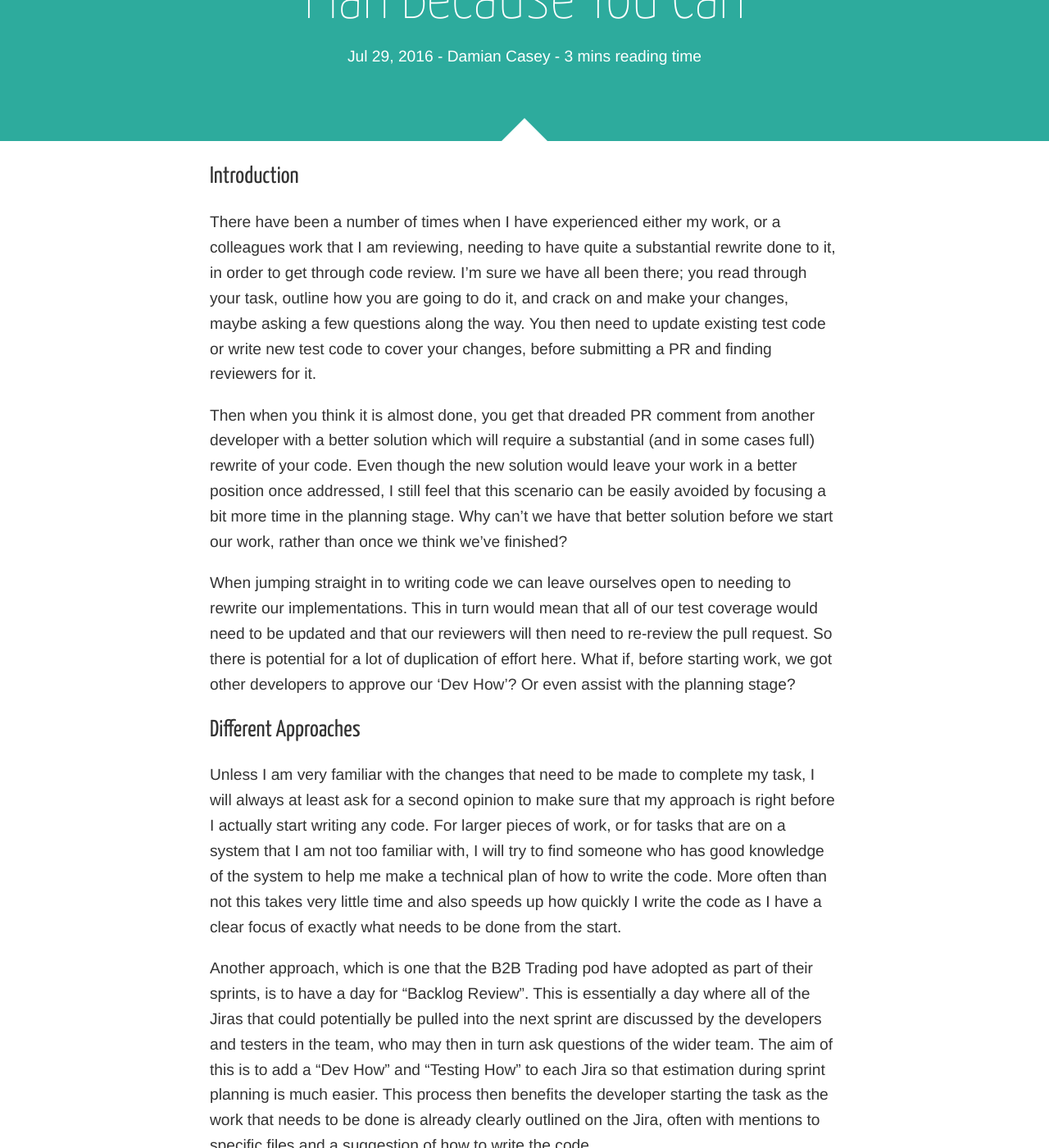
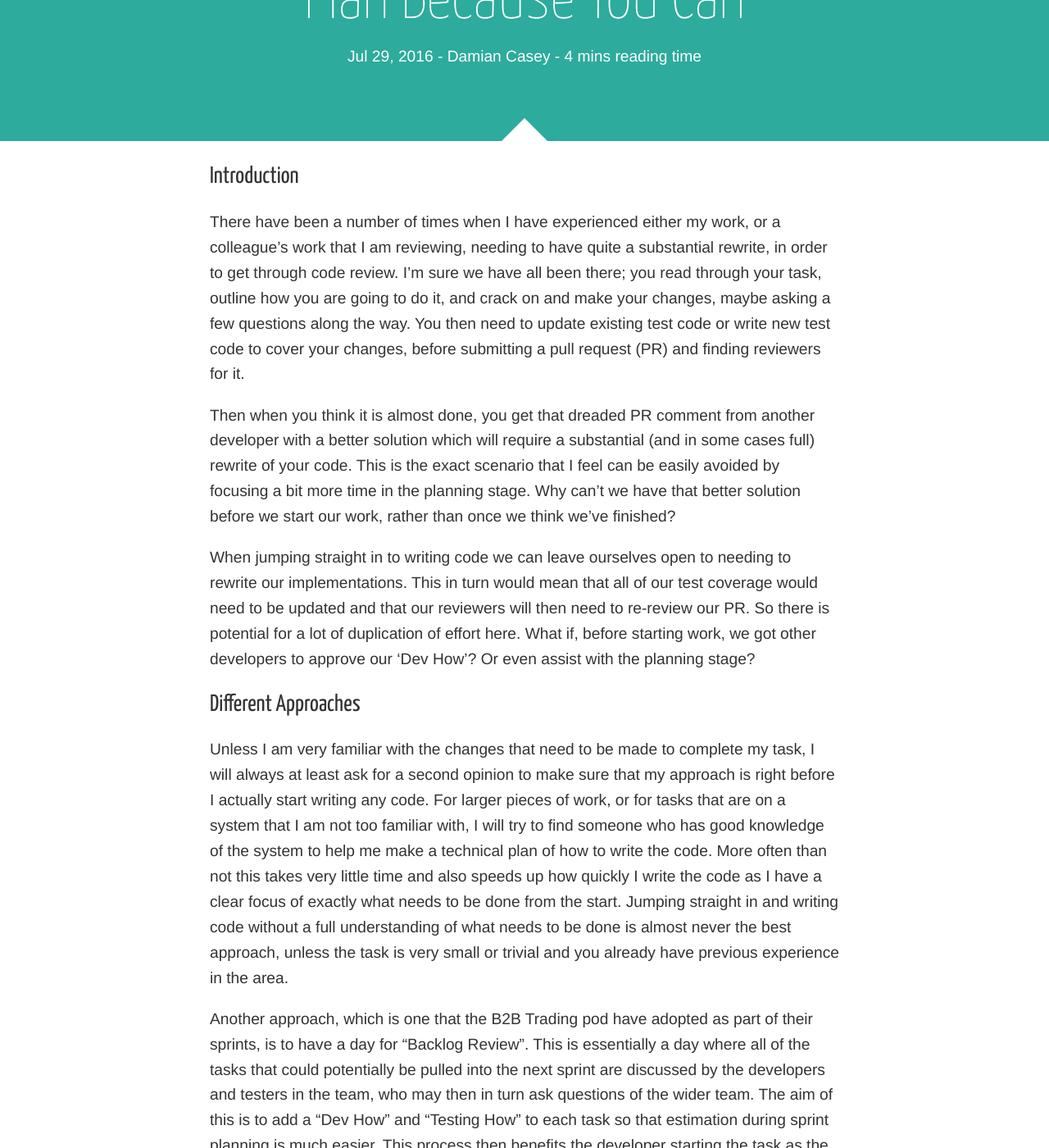
Before and after one commit to holidayextras/holidayextras.github.com, a Jekyll site: the page built from _posts/2016-07-29-plan-because-you-can.md, in a window 1280 px wide and 1400 px high, scrolled down 305 px. Shown: the whole window at 82% size. Built offline with Jekyll 4.4.1, drawn with Linux system fonts in a browser that asks for light colours; nearby versions of some CDN libraries; comment, search, counter and statistics services are not loaded; some of the changed text lies outside the part shown.

Commit message:
plan-because-you-can

```diff
--- a/_posts/2016-07-29-plan-because-you-can.md
+++ b/_posts/2016-07-29-plan-because-you-can.md
@@ -5,18 +5,18 @@ categories: Delivery
 author: damian_casey
 tags: Planning Efficiently
 comments: true
-excerpt: Sometimes we need to substantially rewrite our code to get it through code review, but why do we only know that it needs to be rewritten once we think we have finished? Why can't we know that better approach before we start to write our code?
+excerpt: Sometimes we need to substantially rewrite our code to get it through code review, but why do we only know that it needs to be rewritten once we think we have finished? What would be a better approach to use from the start when writing our code?
 ---
 ## Introduction
-There have been a number of times when I have experienced either my work, or a colleagues work that I am reviewing, needing to have quite a substantial rewrite done to it, in order to get through code review. I'm sure we have all been there; you read through your task, outline how you are going to do it, and crack on and make your changes, maybe asking a few questions along the way. You then need to update existing test code or write new test code to cover your changes, before submitting a PR and finding reviewers for it.
+There have been a number of times when I have experienced either my work, or a colleague's work that I am reviewing, needing to have quite a substantial rewrite, in order to get through code review. I'm sure we have all been there; you read through your task, outline how you are going to do it, and crack on and make your changes, maybe asking a few questions along the way. You then need to update existing test code or write new test code to cover your changes, before submitting a pull request (PR) and finding reviewers for it.
 
-Then when you think it is almost done, you get that dreaded PR comment from another developer with a better solution which will require a substantial (and in some cases full) rewrite of your code. Even though the new solution would leave your work in a better position once addressed, I still feel that this scenario can be easily avoided by focusing a bit more time in the planning stage. Why can’t we have that better solution before we start our work, rather than once we think we’ve finished?
+Then when you think it is almost done, you get that dreaded PR comment from another developer with a better solution which will require a substantial (and in some cases full) rewrite of your code. This is the exact scenario that I feel can be easily avoided by focusing a bit more time in the planning stage. Why can’t we have that better solution before we start our work, rather than once we think we’ve finished?
 
-When jumping straight in to writing code we can leave ourselves open to needing to rewrite our implementations. This in turn would mean that all of our test coverage would need to be updated and that our reviewers will then need to re-review the pull request. So there is potential for a lot of duplication of effort here. What if, before starting work, we got other developers to approve our 'Dev How'? Or even assist with the planning stage?
+When jumping straight in to writing code we can leave ourselves open to needing to rewrite our implementations. This in turn would mean that all of our test coverage would need to be updated and that our reviewers will then need to re-review our PR. So there is potential for a lot of duplication of effort here. What if, before starting work, we got other developers to approve our 'Dev How'? Or even assist with the planning stage?
 
 ## Different Approaches
-Unless I am very familiar with the changes that need to be made to complete my task, I will always at least ask for a second opinion to make sure that my approach is right before I actually start writing any code. For larger pieces of work, or for tasks that are on a system that I am not too familiar with, I will try to find someone who has good knowledge of the system to help me make a technical plan of how to write the code. More often than not this takes very little time and also speeds up how quickly I write the code as I have a clear focus of exactly what needs to be done from the start.
+Unless I am very familiar with the changes that need to be made to complete my task, I will always at least ask for a second opinion to make sure that my approach is right before I actually start writing any code. For larger pieces of work, or for tasks that are on a system that I am not too familiar with, I will try to find someone who has good knowledge of the system to help me make a technical plan of how to write the code. More often than not this takes very little time and also speeds up how quickly I write the code as I have a clear focus of exactly what needs to be done from the start. Jumping straight in and writing code without a full understanding of what needs to be done is almost never the best approach, unless the task is very small or trivial and you already have previous experience in the area.
 
-Another approach, which is one that the B2B Trading pod have adopted as part of their sprints, is to have a day for “Backlog Review”. This is essentially a day where all of the Jiras that could potentially be pulled into the next sprint are discussed by the developers and testers in the team, who may then in turn ask questions of the wider team. The aim of this is to add a “Dev How” and “Testing How” to each Jira so that estimation during sprint planning is much easier. This process then benefits the developer starting the task as the work that needs to be done is already clearly outlined on the Jira, often with mentions to specific files and a suggestion of how to write the code.
+Another approach, which is one that the B2B Trading pod have adopted as part of their sprints, is to have a day for “Backlog Review”. This is essentially a day where all of the tasks that could potentially be pulled into the next sprint are discussed by the developers and testers in the team, who may then in turn ask questions of the wider team. The aim of this is to add a “Dev How” and “Testing How” to each task so that estimation during sprint planning is much easier. This process then benefits the developer starting the task as the work that needs to be done is already clearly outlined on the task, often with mentions to specific files and a suggestion of how to write the code.
 
 So there are a number of ways that we can avoid needing to rewrite our code. The best way to achieve this, in my opinion, is to put that time aside to plan how you are going to write your code, and getting another developer to validate your approach or assist with the planning before starting your work. This planning will result in the code being easier, and therefore quicker, to write and you can be pretty confident that not many changes will then arise when you submit your work for code review.
```
